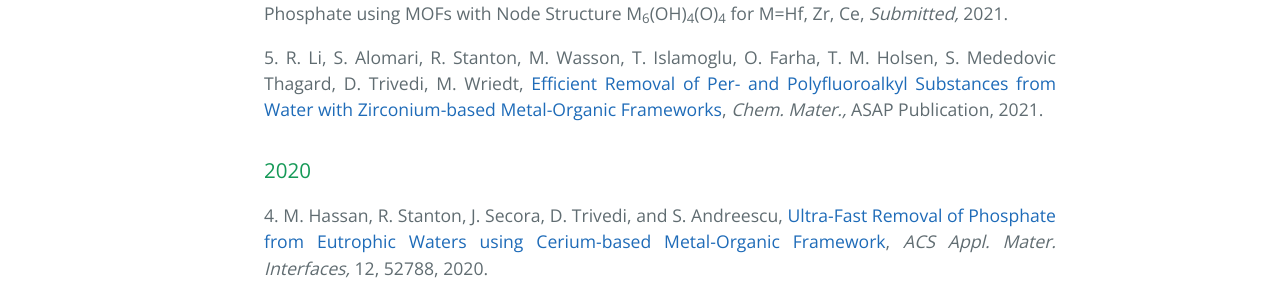
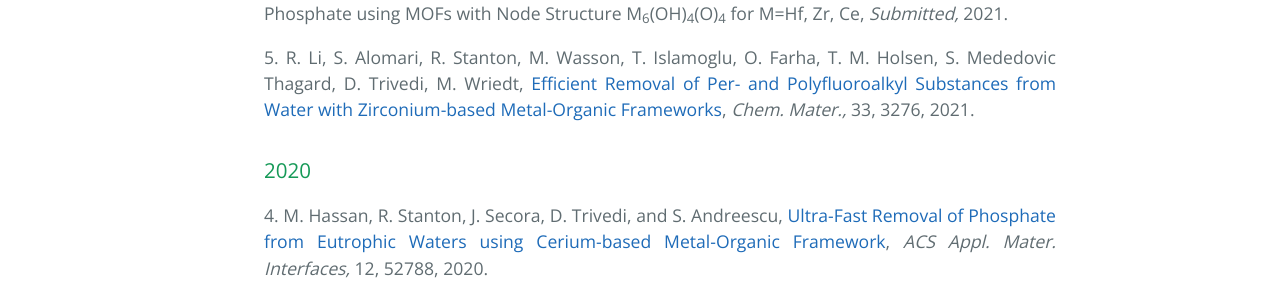
Before and after one commit to dharatrivedi/dharatrivedi.github.io, a Jekyll site: the page built from publication.html, in a window 1280 px wide. Shown: the part 582-874 px from the top of the page. Built offline with Jekyll 4.4.1, drawn with Linux system fonts in a browser that asks for light colours.

Commit message:
Update publication.html

```diff
--- a/publication.html
+++ b/publication.html
@@ -10,7 +10,7 @@ title: {{ site.name }}
     <h3>2021</h3>
       6. R. Stanton and D. J. Trivedi, Influence of Defects and Linker Exchange on Removal of Phosphate using MOFs with Node Structure M<sub>6</sub>(OH)<sub>4</sub>(O)<sub>4</sub> for M=Hf, Zr, Ce, <i> Submitted,</i> 2021.<br />
       <p> </p>
-      5. R. Li, S. Alomari, R. Stanton, M. Wasson, T. Islamoglu, O. Farha, T. M. Holsen, S. Mededovic Thagard, D. Trivedi, M. Wriedt, <a href="https://doi.org/10.1021/acs.chemmater.1c00324"> Efficient Removal of Per- and Polyfluoroalkyl Substances from Water with Zirconium-based Metal-Organic Frameworks</a>, <i> Chem. Mater.,</i> ASAP Publication, 2021.<br />
+      5. R. Li, S. Alomari, R. Stanton, M. Wasson, T. Islamoglu, O. Farha, T. M. Holsen, S. Mededovic Thagard, D. Trivedi, M. Wriedt, <a href="https://doi.org/10.1021/acs.chemmater.1c00324"> Efficient Removal of Per- and Polyfluoroalkyl Substances from Water with Zirconium-based Metal-Organic Frameworks</a>, <i> Chem. Mater.,</i> 33, 3276, 2021.<br />
       <p> </p>
     <h3>2020</h3>
       4. M. Hassan, R. Stanton, J. Secora, D. Trivedi, and S. Andreescu, <a href="https://doi.org/10.1021/acsami.0c16477"> Ultra-Fast Removal of Phosphate from Eutrophic Waters using Cerium-based Metal-Organic Framework</a>, <i> ACS Appl. Mater. Interfaces,</i> 12, 52788, 2020.<br />
```
